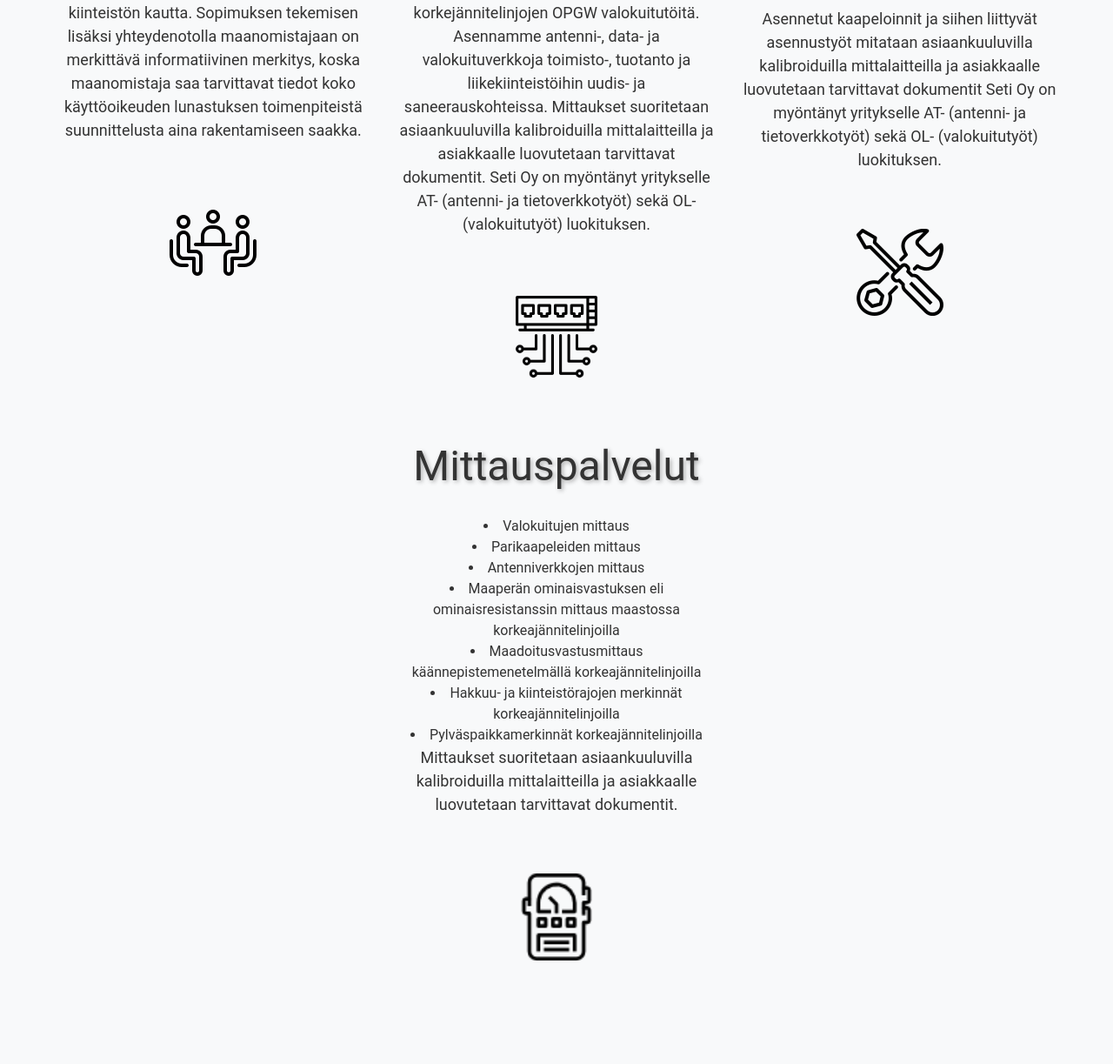
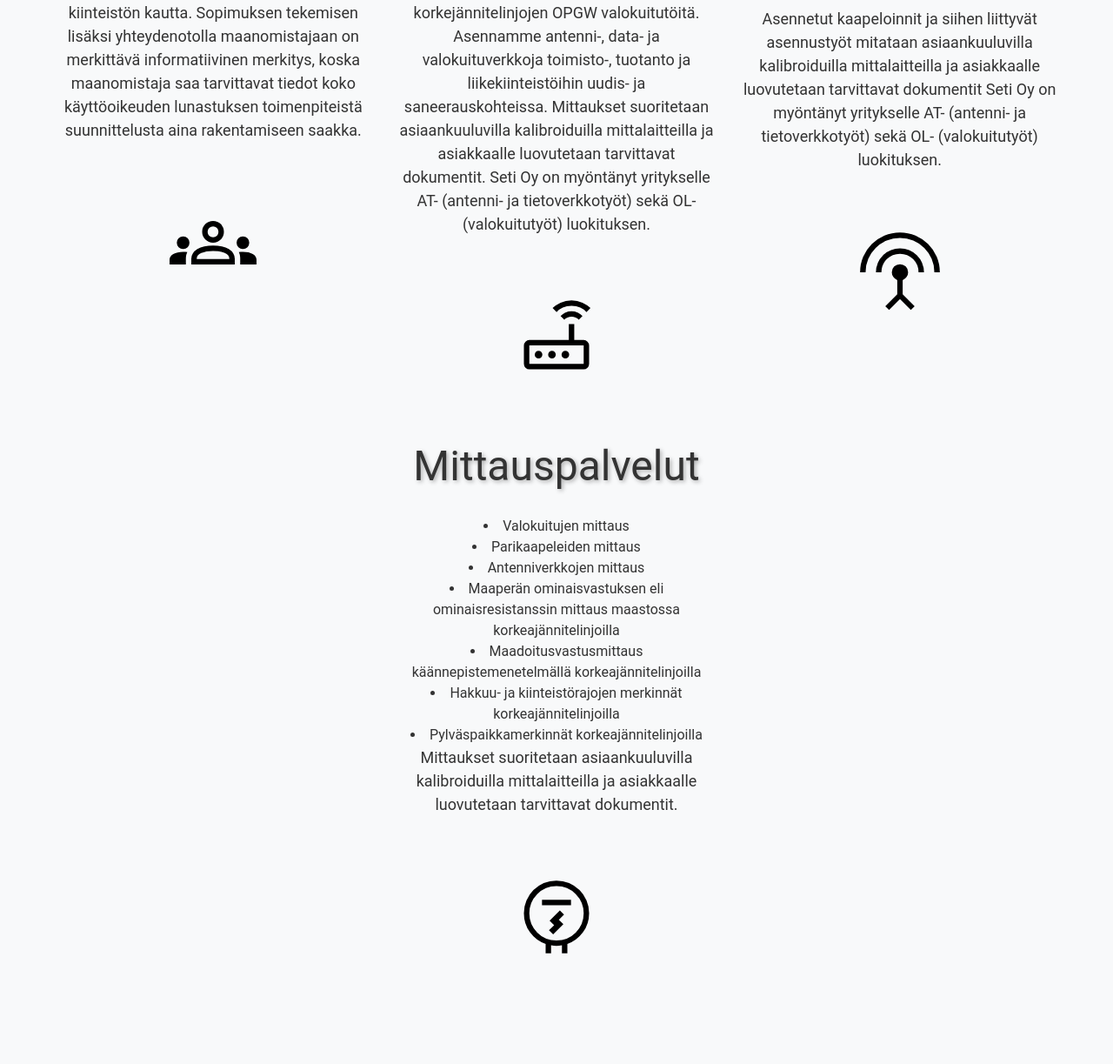
Before and after one commit to joelezz/espoo-israel, a Flask app: page / in a window 1280 px wide. Shown: the part 3197-4420 px from the top of the page at 87% size. Run offline with Flask 3, Linux system fonts and the light colour scheme; some libraries are stand-ins or nearby versions.

Commit message:
new icons for services and contact persons

```diff
--- a/contact_form.py
+++ b/contact_form.py
@@ -6,6 +6,6 @@ from wtforms.validators import DataRequired, Email
 
 class ContactForm(FlaskForm):
     name = StringField('Yrityksen nimi ja yhteyshenkilö:', validators=[DataRequired()])
-    email = StringField('Sähköposti', validators=[DataRequired(), Email()])
+    email = StringField('Sähköposti:', validators=[DataRequired(), Email()])
     message = TextAreaField('Viesti:', validators=[DataRequired()])
     submit = SubmitField('Lähetä')
--- a/templates/index.html
+++ b/templates/index.html
@@ -124,7 +124,7 @@
 
                         Sopimuksen tekemisen lisäksi yhteydenotolla maanomistajaan on merkittävä informatiivinen merkitys, koska maanomistaja saa tarvittavat tiedot koko käyttöoikeuden lunastuksen toimenpiteistä suunnittelusta aina rakentamiseen saakka.</p>
                     <div class="icon">
-                        <img src="{{ url_for('static', filename='images/icons8-consulting-100.webp') }}" alt="Consulting icon"  width="100" height="100">
+                        <img src="{{ url_for('static', filename='images/groups.svg') }}" alt="Consulting icon"  width="100" height="100">
                     </div>
                 </div>
                 <div class="col-md-4">
@@ -139,7 +139,7 @@
                         Seti Oy on myöntänyt yritykselle AT- (antenni- ja tietoverkkotyöt) sekä OL- (valokuitutyöt) luokituksen.</p>
 
                     <div class="icon">
-                        <img src="{{ url_for('static', filename='images/icons8-switch-100.webp') }}" alt="Networking device icon"  width="100" height="100">
+                        <img src="{{ url_for('static', filename='images/router.svg') }}" alt="Networking device icon"  width="100" height="100">
                     </div>
                 </div>
                 <div class="col-md-4">
@@ -176,7 +176,7 @@
 
                         Seti Oy on myöntänyt yritykselle AT- (antenni- ja tietoverkkotyöt) sekä OL- (valokuitutyöt) luokituksen.  </p>
                     <div class="icon">
-                        <img src="{{ url_for('static', filename='images/icons8-installation-100.webp') }}" alt="Installation tools icon"  width="100" height="100">
+                        <img src="{{ url_for('static', filename='images/antenna.svg') }}" alt="Installation tools icon"  width="100" height="100">
                     </div>
                 </div>
                 <div class="col-md-4 d-flex flex-column align-items-center" style="align-items: center;">
@@ -190,7 +190,7 @@
                         <li>Pylväspaikkamerkinnät korkeajännitelinjoilla</li>
                         <p>Mittaukset suoritetaan asiaankuuluvilla kalibroiduilla mittalaitteilla ja asiakkaalle luovutetaan tarvittavat dokumentit.</p>
                     <div class="icon">
-                        <img src="{{ url_for('static', filename='images/meter.webp') }}" alt="Meter icon"  width="100" height="100">
+                        <img src="{{ url_for('static', filename='images/electric_meter.svg') }}" alt="Meter icon"  width="100" height="100">
                     </div>
                 </div>
             </div>
@@ -249,7 +249,7 @@
         <h1>Yhteyshenkilöt</h1>
         <div class="contact-row">
             <div class="contact-person">
-                <img src="{{ url_for('static', filename='images/user.png') }}" alt="icon" width="100" height="100">
+                <img src="{{ url_for('static', filename='images/person.svg') }}" alt="icon" width="100" height="100">
                 <p class="lead">Hannu Matkoski</p>
                 <p class="lead">Valokuitu-, tietovekkotyöt ja konsultointi</p>
                 <p class="lead">
@@ -259,7 +259,7 @@
                 </p>
             </div>
             <div class="contact-person">
-                <img src="{{ url_for('static', filename='images/user.png') }}" alt="icon" width="100" height="100">
+                <img src="{{ url_for('static', filename='images/person.svg') }}" alt="icon" width="100" height="100">
                 <p class="lead">Mikko Nikkola</p>
                 <p class="lead">Valokuitu-, antenni-, tietovekkotyöt ja konsultointi</p>
 
@@ -269,7 +269,7 @@
                 </p>
             </div>
             <div class="contact-person">
-                <img src="{{ url_for('static', filename='images/user.png') }}" alt="icon" width="100" height="100">
+                <img src="{{ url_for('static', filename='images/person.svg') }}" alt="icon" width="100" height="100">
                 <p class="lead">Richard Gustafsson</p>
                 <p class="lead">Konsultointi</p>
                 <p class="lead">
```
Also changed, not shown: static/images/antenna.svg (added), static/images/electric_meter.svg (added), static/images/groups.svg (added), static/images/handshake.svg (added), static/images/person.svg (added), static/images/router.svg (added).
